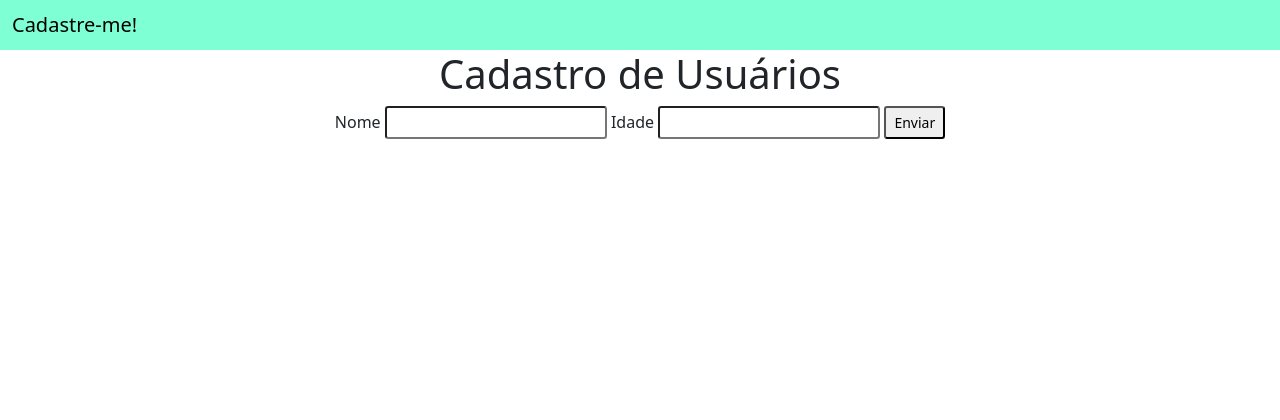
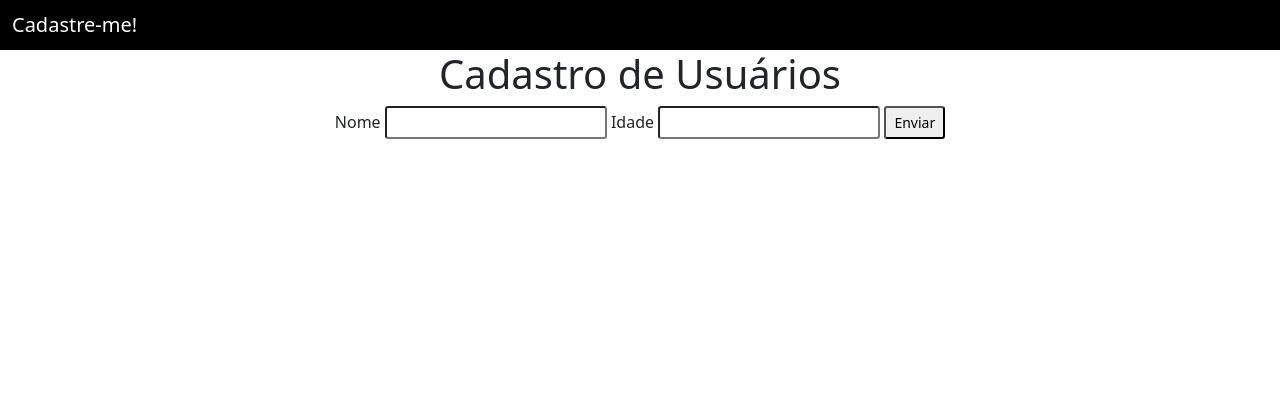
Before and after one commit to Cainareiss/Sistema-de-cadastro-django, a Django app: page / in a window 1280 px wide. Shown: the top 420 px of the page. Run offline with Django 5.2, Linux system fonts and the light colour scheme.

Commit message:
Add files via upload

```diff
--- a/PROJETO DJANGO 1/projeto_cad_usuarios/app_cad_usuarios/templates/base.html
+++ b/PROJETO DJANGO 1/projeto_cad_usuarios/app_cad_usuarios/templates/base.html
@@ -43,9 +43,10 @@
 <body>
 <!-- As a link -->
 
-<nav style="background-color: aquamarine !important;" class="navbar navbar-light bg-light">
+<nav style="background-color: black !important;" class="navbar navbar-light bg-light">
     <div class="container-fluid">
-        <span class="navbar-brand mb-0 h1"><a style="text-decoration: none;color:black;" href="{% url 'home'%}">Cadastre-me!</a></span>
+        <span class="navbar-brand mb-0 h1"><a style="text-decoration: none;color:white
+            ;" href="{% url 'home'%}">Cadastre-me!</a></span>
     </div>
 </nav>
 
```
Also changed, not shown: PROJETO DJANGO 1/projeto_cad_usuarios/db.sqlite3.
